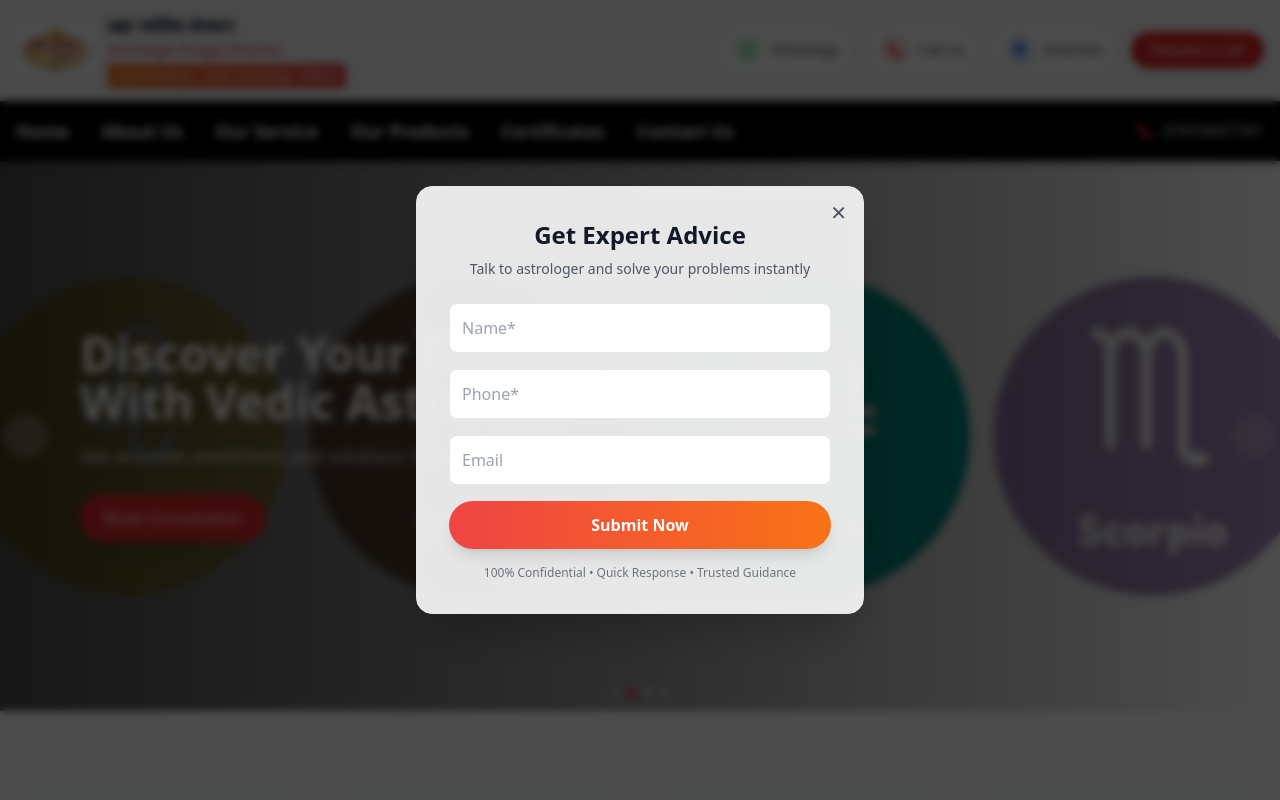
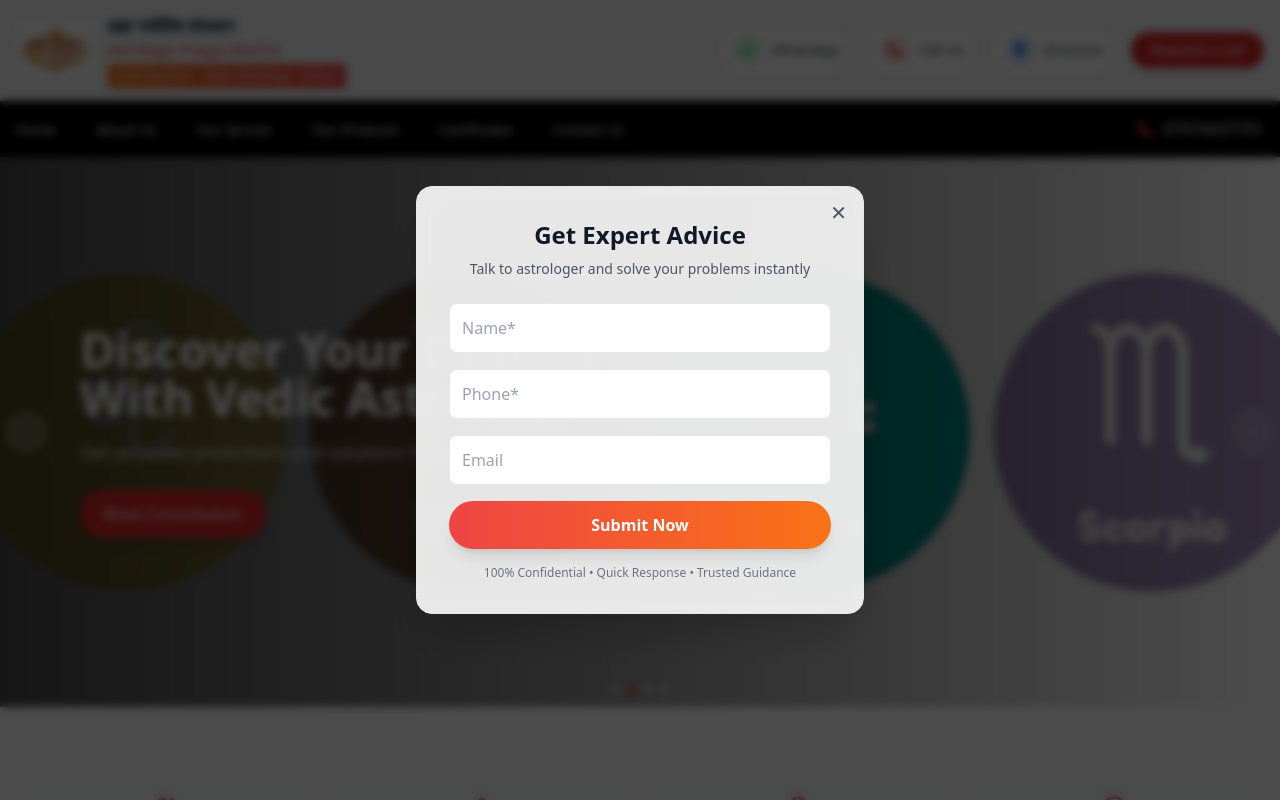
Before and after one commit to lalatiwari/Astorloger, a React (Create React App) app: page / in a window 1280 px wide. Shown: the top 800 px of the page. Built offline with nearby package versions, Linux system fonts and the light colour scheme.

Commit message:
inprove header

```diff
--- a/src/components/Header.jsx
+++ b/src/components/Header.jsx
@@ -101,7 +101,7 @@ export default function Header() {
         <div className="max-w-7xl mx-auto px-4 flex justify-between items-center py-4">
 
           {/* Desktop Menu */}
-          <ul className="hidden md:flex space-x-8 text-white text-lg font-semibold">
+          <ul className="hidden md:flex space-x-10 text-white text-[14px] font-medium items-center">
             {[
               ["Home", "home"],
               ["About Us", "about"],
```
